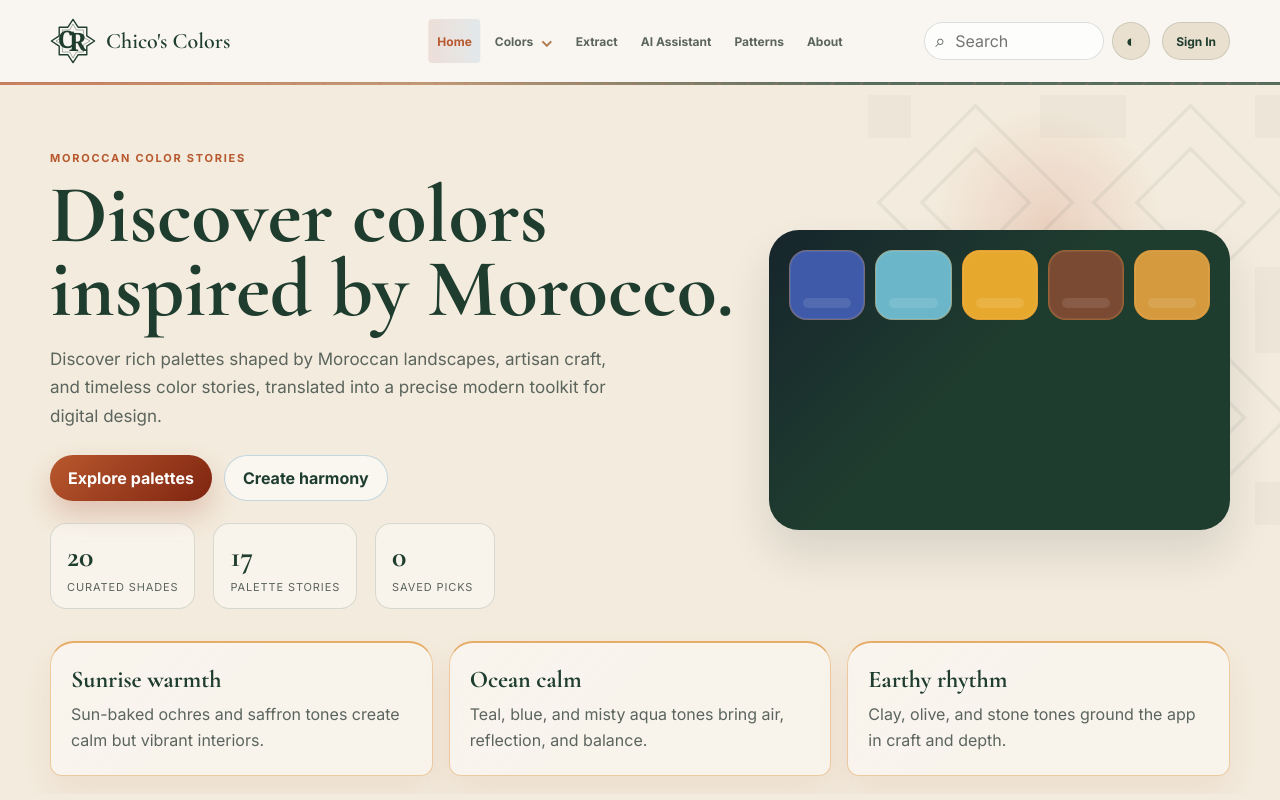
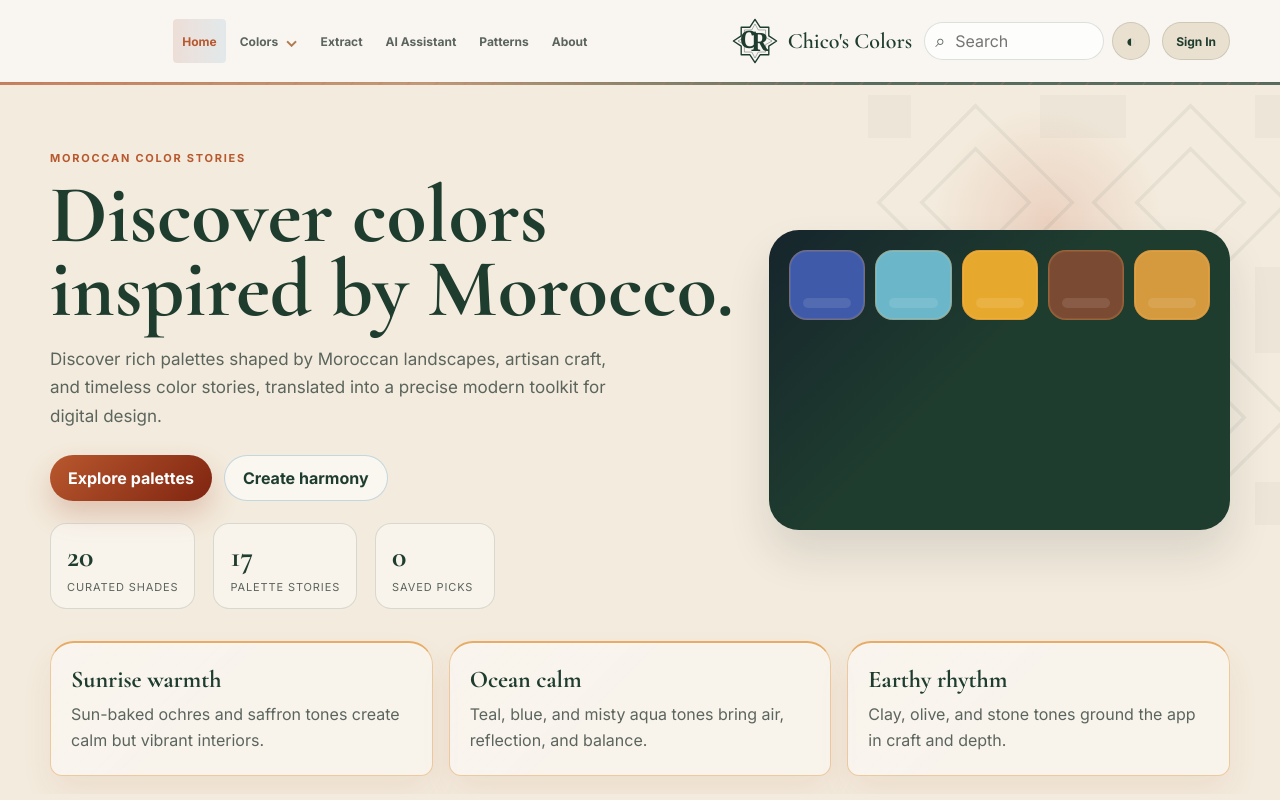
Before and after one commit to Chico-sigma/chicos-colors, a plain HTML site: page template 3/frontend/index.html in a window 1280 px wide. Shown: the top 800 px of the page. Drawn offline with nearby package versions, Linux system fonts and the light colour scheme.

Commit message:
Update style.css

```diff
--- a/template 3/frontend/style.css
+++ b/template 3/frontend/style.css
@@ -1591,12 +1591,14 @@
 
 @media (min-width: 1100px) {
     .nav-links {
-        position: absolute;
-        top: 50%;
-        left: 50%;
+        position: relative;
+        top: auto;
+        left: auto;
         display: flex;
         width: auto;
-        margin-left: auto;
+        flex: 1 1 auto;
+        justify-content: center;
+        margin-left: 0;
         padding: 0;
         border: 0;
         border-radius: 0;
@@ -1604,10 +1606,11 @@
         box-shadow: none;
         opacity: 1;
         pointer-events: auto;
-        transform: translate(-50%, -50%);
+        transform: none;
     }
     .nav-links::before { display: none; }
     .menu-toggle { display: none; }
+    .account-btn { order: 5; }
     .nav-link-btn { min-height: 44px; padding: 0 9px; border-radius: 4px; font-size: 12px; }
     .nav-link-btn.active::before { display: none; }
     .hero-grid { grid-template-columns: 1.2fr 0.8fr; }
```
